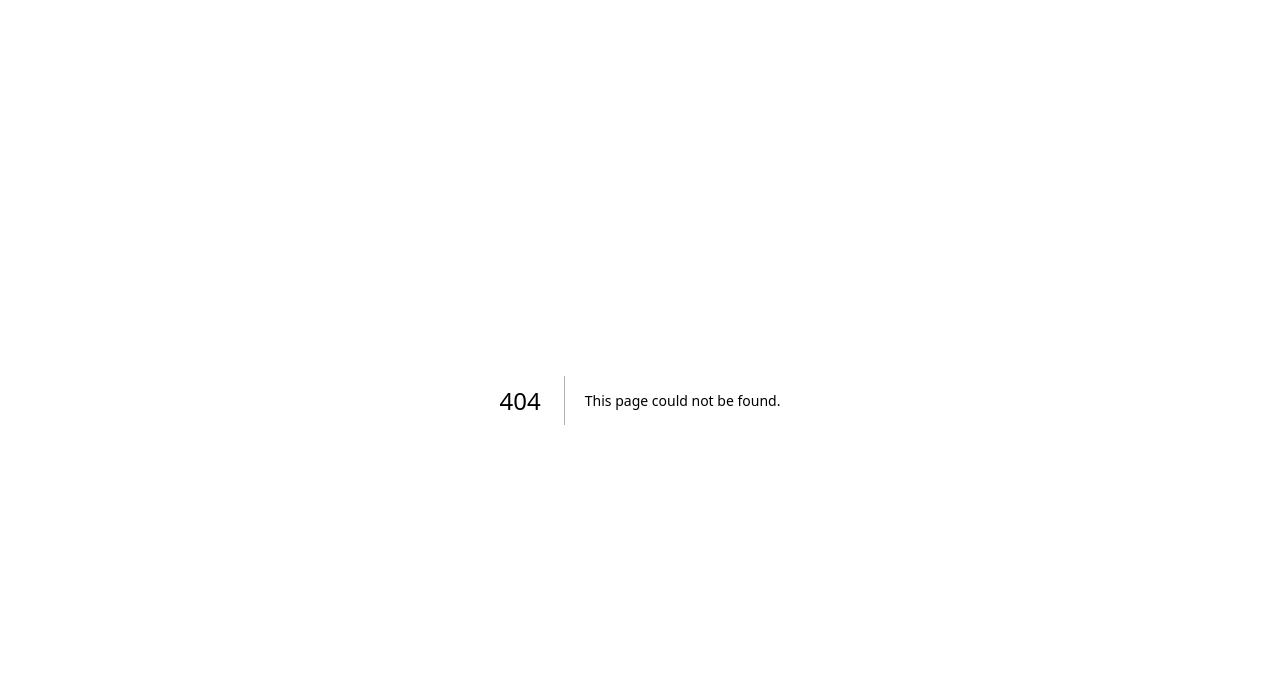
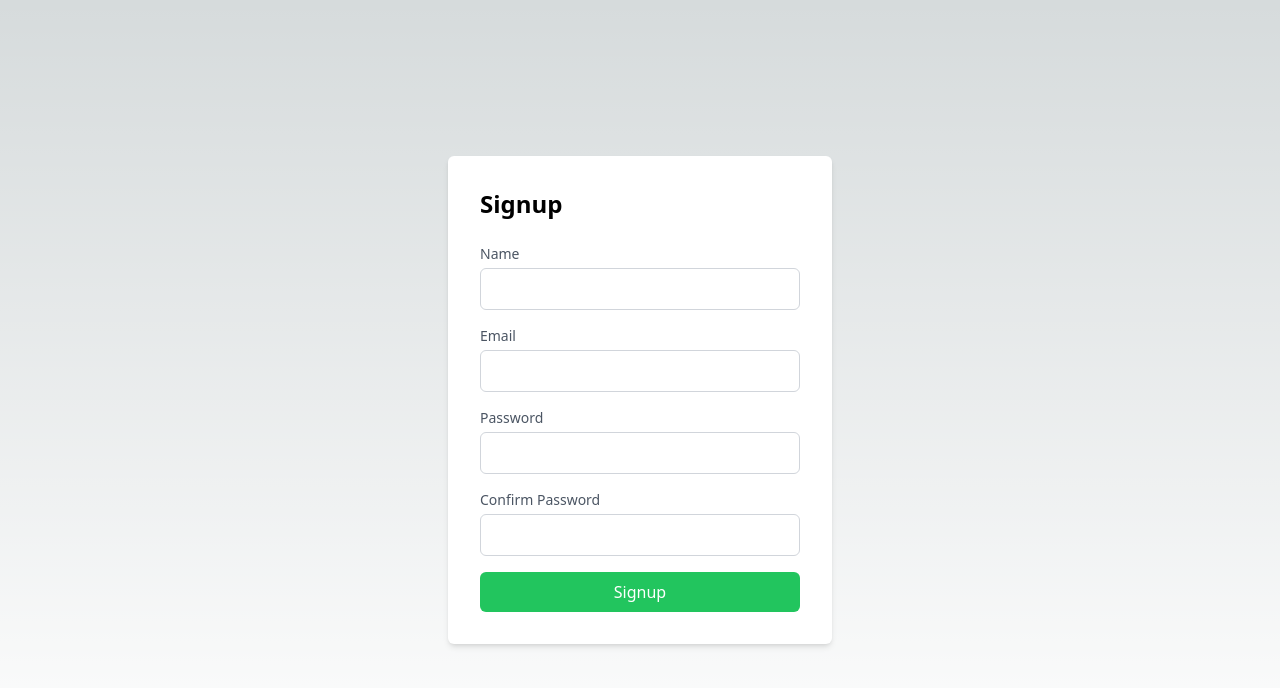
Before and after one commit to Maharavo1/mgt2-google-docs, a Next.js app: page /signup/signup in a window 1280 px wide. Before the commit this address had no page. Shown: the top 688 px of the page. Built offline with nearby package versions, Linux system fonts and the light colour scheme.

Commit message:
feat : add signup.js

```diff
--- /dev/null
+++ b/src/pages/signup/signup.js
@@ -0,0 +1,85 @@
+
+import { useState } from "react"
+import React from 'react';
+export default function Signup(){
+  const [name , setName] = useState('');
+   const [email, setEmail] = useState('');
+  const [password, setPassword] = useState('');
+  const [confirmPassword, setConfirmPassword] = useState('');
+
+  const handleSignup = () => {
+    console.log('Nom:' , name);
+    console.log('Email:', email);
+    console.log('Password:', password);
+    console.log('Confirm Password:', confirmPassword);
+  };
+    return (
+        <div className="min-h-screen flex items-center justify-center">
+          <div className="bg-white p-8 shadow-md rounded-md w-96">
+            <h2 className="text-2xl font-semibold mb-6">Signup</h2>
+
+            <form>
+            <div className="mb-4">
+                <label htmlFor="name" className="block text-sm font-medium text-gray-600">
+                  Name
+                </label>
+                <input
+                  type="name"
+                  id="name"
+                  name="name"
+                  value={name}
+                  onChange={(e) => setName(e.target.value)}
+                  className="mt-1 p-2 border border-gray-300 w-full rounded-md"
+                />
+              </div>
+              <div className="mb-4">
+                <label htmlFor="email" className="block text-sm font-medium text-gray-600">
+                  Email
+                </label>
+                <input
+                  type="email"
+                  id="email"
+                  name="email"
+                  value={email}
+                  onChange={(e) => setEmail(e.target.value)}
+                  className="mt-1 p-2 border border-gray-300 w-full rounded-md"
+                />
+              </div>
+              <div className="mb-4">
+                <label htmlFor="password" className="block text-sm font-medium text-gray-600">
+                  Password
+                </label>
+                <input
+                  type="password"
+                  id="password"
+                  name="password"
+                  value={password}
+                  onChange={(e) => setPassword(e.target.value)}
+                  className="mt-1 p-2 border border-gray-300 w-full rounded-md"
+                />
+              </div>
+              <div className="mb-4">
+                <label htmlFor="confirmPassword" className="block text-sm font-medium text-gray-600">
+                  Confirm Password
+                </label>
+                <input
+                  type="password"
+                  id="confirmPassword"
+                  name="confirmPassword"
+                  value={confirmPassword}
+                  onChange={(e) => setConfirmPassword(e.target.value)}
+                  className="mt-1 p-2 border border-gray-300 w-full rounded-md"
+                />
+              </div>
+              <button
+                type="button"
+                onClick={handleSignup}
+                className="w-full bg-green-500 text-white py-2 rounded-md hover:bg-green-600"
+              >
+                Signup
+              </button>
+            </form>
+          </div>
+        </div>
+      );
+}
```
